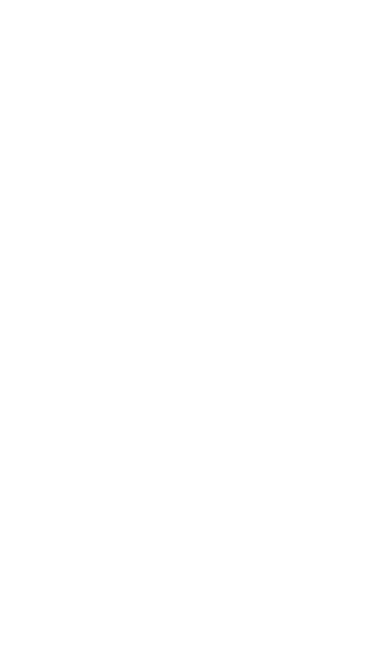
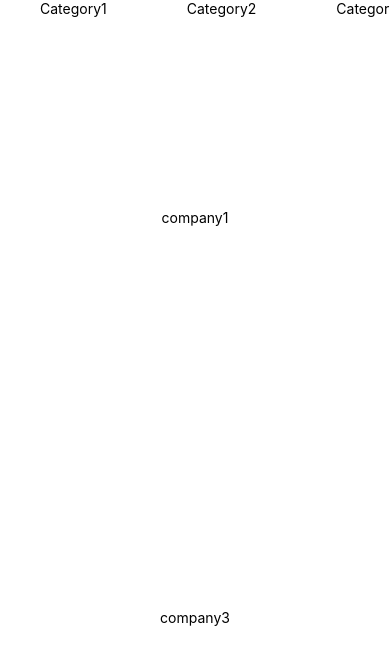
Before and after one commit to 0legat0r/work, a React Native app: screen / in a window 390 px wide. Shown: the top 664 px of the page. Built offline with nearby package versions, Linux system fonts and the light colour scheme.

Commit message:
category

```diff
--- a/App.js
+++ /dev/null
@@ -1,18 +0,0 @@
-import React from "react"
-import {View} from "react-native"
-
-class App extends React.Component{
-  render(){
-      return (
-        <View/>
-      )
-  }
-}
-export default App;
-
-
-
-
-let age = 31;
-alert(age);
-alert("!тевирП");
--- a/index.js
+++ b/index.js
@@ -3,7 +3,7 @@
  */
 
 import {AppRegistry} from 'react-native';
-import App from './App';
+import App from './src/App';
 import {name as appName} from './app.json';
 
 AppRegistry.registerComponent(appName, () => App);
--- /dev/null
+++ b/src/App.js
@@ -0,0 +1,30 @@
+import React from "react"
+import CompaniesList from "./components/CompaniesList";
+import { categoriesWithCompanies } from "./utils";
+
+class App extends React.Component {
+
+  state = {
+    categoriesWithCompanies,
+    activeCategory: undefined
+  }
+
+  changeCategory = (activeCategory) => {
+    this.setState({ activeCategory });
+  }
+
+  render() {
+
+    const { categoriesWithCompanies, activeCategory } = this.state;
+
+    return (
+      <CompaniesList
+        data={categoriesWithCompanies}
+        activeCategory={activeCategory}
+        changeCategory={this.changeCategory}
+      />
+    )
+  }
+}
+
+export default App;
--- /dev/null
+++ b/src/components/Categories.js
@@ -0,0 +1,32 @@
+import React from 'react';
+import { ScrollView } from 'react-native';
+import CategoryListItem from './CategoryListItem';
+
+class Categories extends React.Component {
+
+
+    render(){
+
+        const { categories, activeCategory, changeCategory} = this.props;
+
+        return (
+            <ScrollView horizontal>
+                {categories.map((category)=>{
+
+                    const isActive = category.id === activeCategory;
+
+                    return (
+                        <CategoryListItem
+                            name={category.name}
+                            isActive={isActive}
+                            onPress={()=>{changeCategory(isActive? undefined : category.id)}}
+                        />
+                    )
+
+                })}
+            </ScrollView>
+        )
+    }
+}
+
+export default Categories;
--- /dev/null
+++ b/src/components/CategoryListItem.js
@@ -0,0 +1,17 @@
+import React from 'react';
+import { TouchableOpacity, Text } from 'react-native';
+
+class CategoryListItem extends React.Component {
+    render(){
+
+        const { name, isActive, onPress } = this.props;
+
+        return (
+            <TouchableOpacity style = {{ paddingHorizontal: 40 }} onPress={onPress}>
+                <Text style={{ color: isActive? 'red' : 'black' }}>{name}</Text>
+            </TouchableOpacity>
+        )
+    }
+}
+
+export default CategoryListItem;
--- /dev/null
+++ b/src/components/CompaniesList.js
@@ -0,0 +1,47 @@
+import React from 'react';
+import { FlatList, View, Text } from 'react-native';
+import Categories from './Categories';
+import CompanyListItem from './CompanyListItem';
+
+class CompaniesList extends React.Component {
+
+    renderItem = ({ item, index }) => {
+        return (
+            <CompanyListItem {...item} />
+        )
+    }
+
+    render(){
+
+        const { data, activeCategory, changeCategory } = this.props;
+
+        const category = data.find((category)=>category.id === activeCategory );
+
+        const companies = data.reduce((prev, category)=>{
+            category.companies.forEach((company)=>{
+                if (!prev.find((item)=>item.id === company.id )) {
+                    prev.push(company)
+                }
+            })
+            return prev;
+        }, [])
+
+        return (
+            <FlatList
+                data={category? category.companies : companies}
+                renderItem={this.renderItem}
+                keyExtractor={(company)=>String(company.id)}
+                ListHeaderComponent={<Categories
+                    categories={data}
+                    activeCategory={activeCategory}
+                    changeCategory={changeCategory}
+                />}
+                ListEmptyComponent={<View style={{ height: 300, justifyContent: 'center', alignItems: 'center'}}>
+                    <Text>Ничего не найдено :(</Text>
+                </View>}
+            />
+        )
+    }
+}
+
+export default CompaniesList;
--- /dev/null
+++ b/src/components/CompanyListItem.js
@@ -0,0 +1,17 @@
+import React from 'react';
+import { View, Text } from 'react-native';
+
+class CompanyListItem extends React.Component {
+    render(){
+
+        const { name, image } = this.props;
+
+        return (
+            <View style={{ width: '100%', height: 400, justifyContent: 'center', alignItems: 'center'}}>
+                <Text>{name}</Text>
+            </View>
+        )
+    }
+}
+
+export default CompanyListItem;
--- /dev/null
+++ b/src/utils.js
@@ -0,0 +1,47 @@
+const company1 = {
+    id: 0,
+    name: 'company1',
+    image: '',
+}
+
+const company2 = {
+    id: 1,
+    name: 'company2',
+    image: '',
+}
+
+
+const company3 = {
+    id: 2,
+    name: 'company3',
+    image: '',
+}
+
+
+export const categoriesWithCompanies = [
+    {
+        id: 0,
+        name: 'Category1',
+        companies: [company1, company3]
+    },
+    {
+        id: 1,
+        name: 'Category2',
+        companies: [company2]
+    },
+    {
+        id: 2,
+        name: 'Category3',
+        companies: [company3]
+    },
+    {
+        id: 3,
+        name: 'Category4',
+        companies: [company1, company2, company3]
+    },
+    {
+        id: 4,
+        name: 'Category5',
+        companies: []
+    }
+]
```
